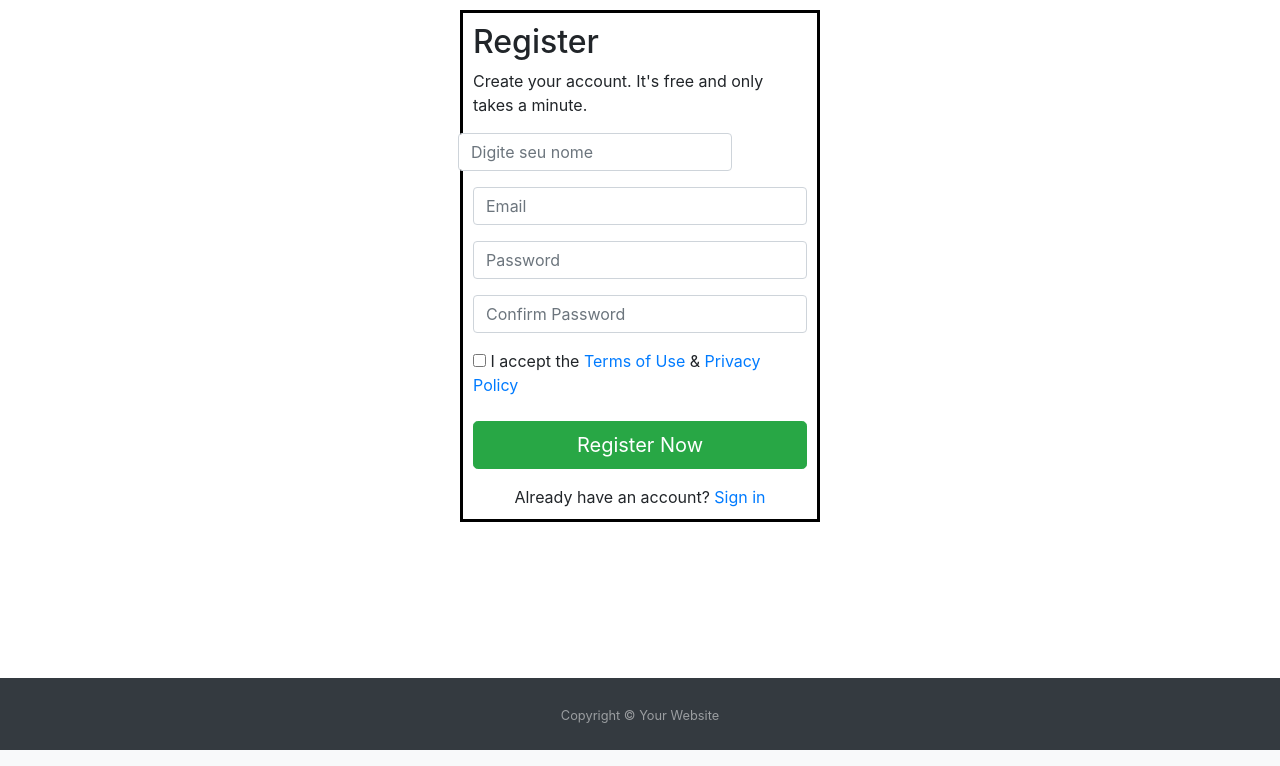
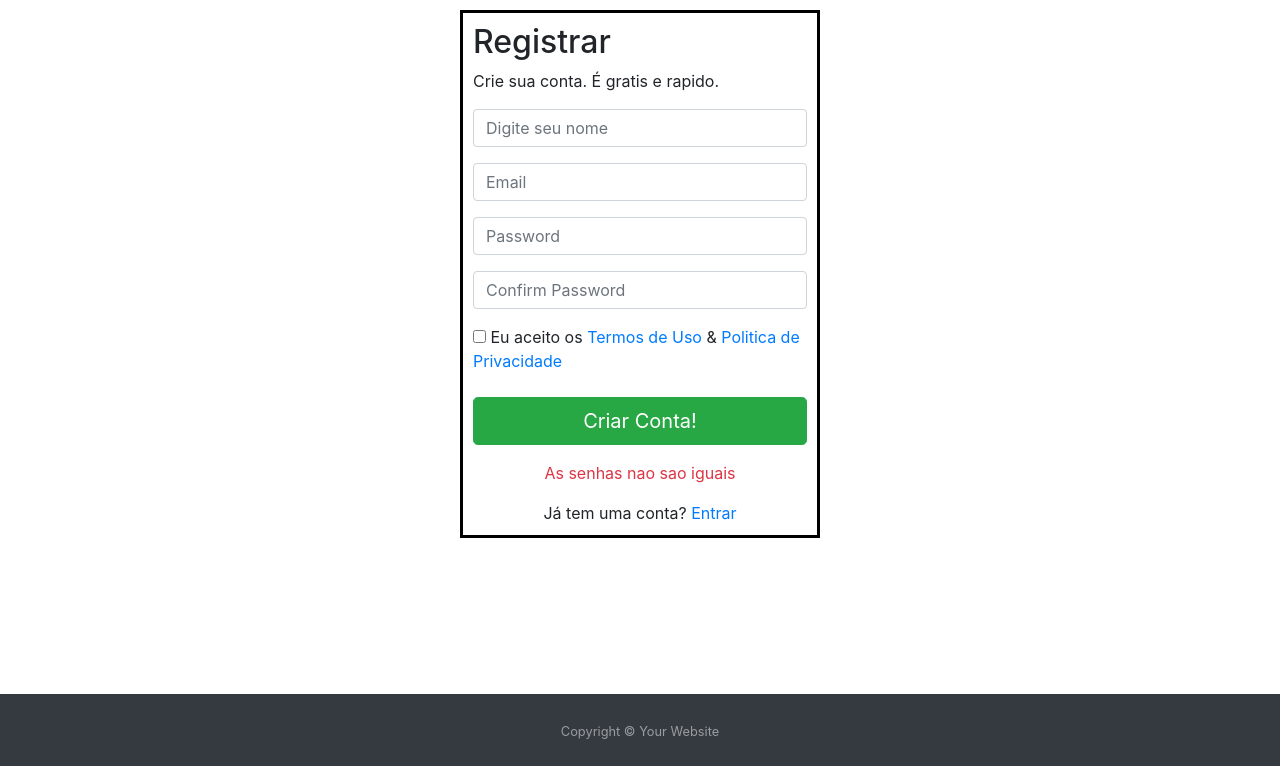
Before and after one commit to joaopreissler/WebsiteCVS, a PHP site: page /Registration.php in a window 1280 px wide. Shown: the part 56-822 px from the top of the page. Run offline with PHP 8.4, Linux system fonts and the light colour scheme.

Commit message:
Logout bug fixed

```diff
--- a/Registration.php
+++ b/Registration.php
@@ -16,18 +16,17 @@ $password = md5($password);
   $sql = "INSERT INTO `usuarios` (nome, email, senha)"
   . "VALUES ('$username', '$email','$password')";
   //if the query is successful, redirect to Login.php
-  if($mysqli->query($sql) === true){
+    if($mysqli->query($sql) === true){
     $_SESSION['message'] = 'Registro feito com Sucesso!';
     header("Location: Login.php");
+    }else
+    {$_SESSION['message'] = "Não foi possível adicionar o nome. Tente outra vez";
+    }
+
   }
-  else{
-    $_SESSION['message'] = "Não foi possível adicionar o nome. Tente outra vez";
-  }
+}else{
+  $_SESSION['message'] = "As senhas nao sao iguais";
 
-}
-else{
-  $_SESSION['message'] = "As senhas nao sao iguais";
-}
 }
 ?>
 <!DOCTYPE html>
@@ -82,13 +81,11 @@ else{
 <article>
   <div class="signup-form">
     <form action="Registration.php" method="post">
-		<h2>Register</h2>
-		<p class="hint-text">Create your account. It's free and only takes a minute.</p>
+		<h2>Registrar</h2>
+		<p class="hint-text">Crie sua conta. É gratis e rapido.</p>
         <div class="form-group">
-			<div class="row">
-				<div class="col-xs-6"><input type="text" class="form-control" name="username" placeholder="Digite seu nome" required="required"></div>
+							<div class="col-xs-6"><input type="text" class="form-control" name="username" placeholder="Digite seu nome" required="required"></div>
 
-			</div>
         </div>
         <div class="form-group">
         	<input type="email" class="form-control" name="email" placeholder="Email" required="required">
@@ -100,13 +97,18 @@ else{
             <input type="password" class="form-control" name="confirm_password" placeholder="Confirm Password" required="required">
         </div>
         <div class="form-group">
-			<label class="checkbox-inline"><input type="checkbox" required="required"> I accept the <a href="#">Terms of Use</a> &amp; <a href="#">Privacy Policy</a></label>
+			<label class="checkbox-inline"><input type="checkbox" required="required"> Eu aceito os <a href="#">Termos de Uso</a> &amp; <a href="#">Politica de Privacidade</a></label>
 		</div>
 		<div class="form-group">
-            <button type="submit" class="btn btn-success btn-lg btn-block">Register Now</button>
+            <button type="submit" class="btn btn-success btn-lg btn-block">Criar Conta!</button>
         </div>
     </form>
-	<div class="text-center">Already have an account? <a href="#">Sign in</a></div>
+    <p class="text-center text-danger">
+      <?php if(isset($_SESSION['message'])){
+        echo $_SESSION['message'];
+        unset($_SESSION['message']);
+      }?>
+	<div class="text-center">Já tem uma conta? <a href="Login.php">Entrar</a></div>
 </div>
 </article>
 <div id="page-content">
--- a/sair.php
+++ b/sair.php
@@ -10,5 +10,5 @@ $_SESSION['usuarioEmail'],
 $_SESSION['usuarioSenha'],
 );
 
-header("Localtion: index.html");
+header("Location: Login.php");
  ?>
```
